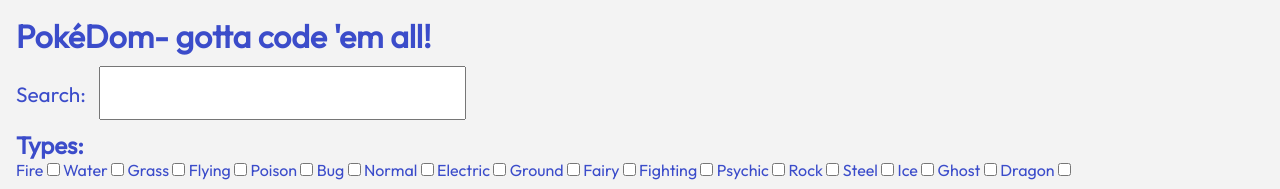
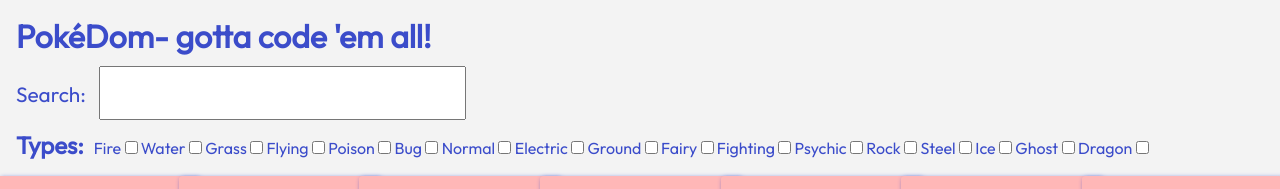
Before and after one commit to BeckyRushton/Pokemon-Challenge, a plain HTML site: page index.html in a window 1280 px wide. Shown: the top 189 px of the page. Drawn offline with Linux system fonts and the light colour scheme.

Commit message:
Styled the checkbox section for types

```diff
--- a/index.html
+++ b/index.html
@@ -22,7 +22,10 @@
       <input type="text" name="search-bar" id="search-bar" />
     </div>
     <div class="types">
+      <div class="types__label">
         <h2>Types:</h2>
+      </div>
+      <div class="types__bozes">
         <label for="fire-checkbox">Fire</label>
         <input type="checkbox" name="checkbox" />
         <label for="water-checkbox">Water</label>
@@ -58,6 +61,7 @@
         <label for="dragon-checkbox">Dragon</label>
         <input type="checkbox" name="checkbox" />
       </div>
+    </div>
 
     <main class="card-container"></main>
 
--- a/style.scss
+++ b/style.scss
@@ -9,6 +9,13 @@
 body {
   background-color: $color-background;
   padding: 1rem;
+}
+.types {
+  display: flex;
+  flex-direction: row;
+  justify-content: flex-start;
+  align-items: baseline;
+  gap: 10px;
 }
 #search-bar {
   margin: 10px;
```
Also changed, not shown: style.css, 1 other file. Lines whose indentation alone changed are shown as unchanged.
